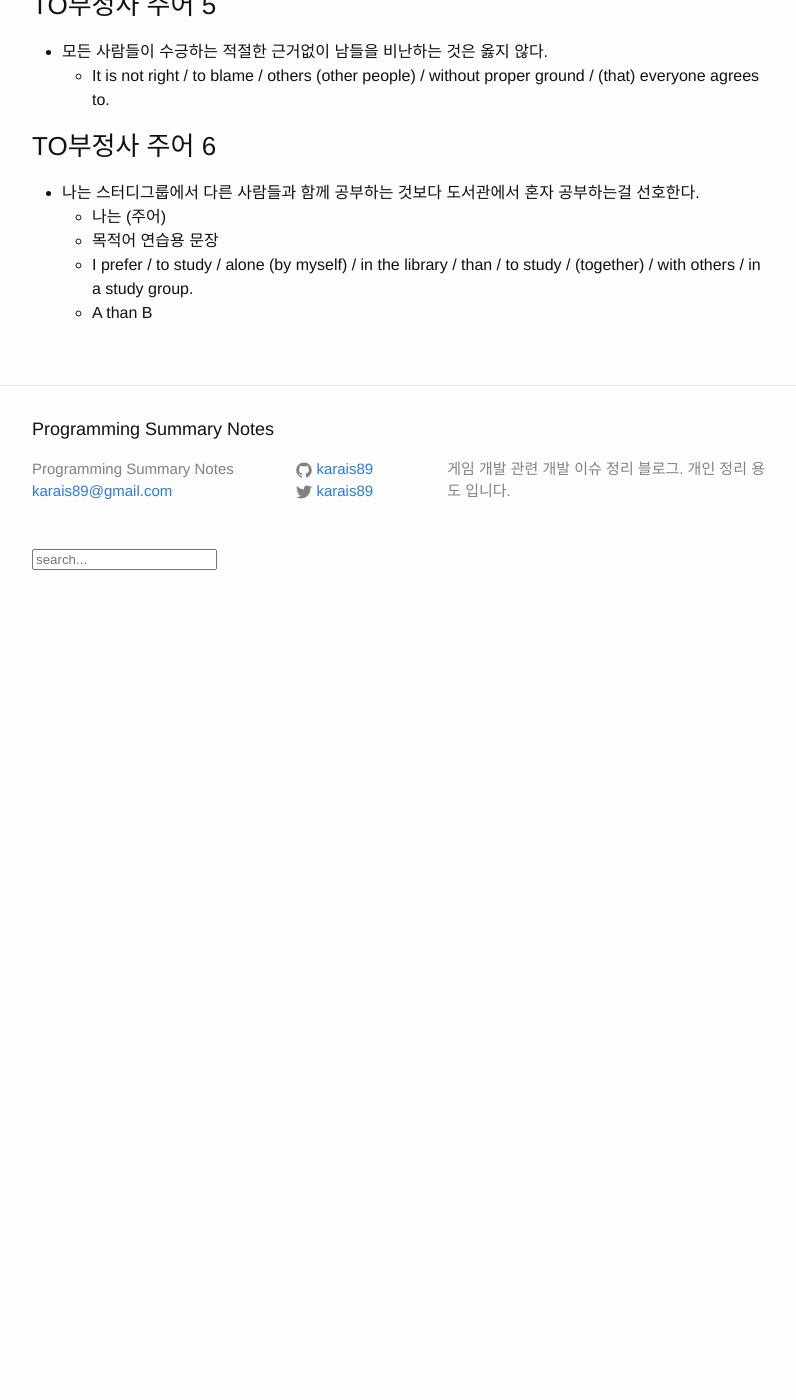
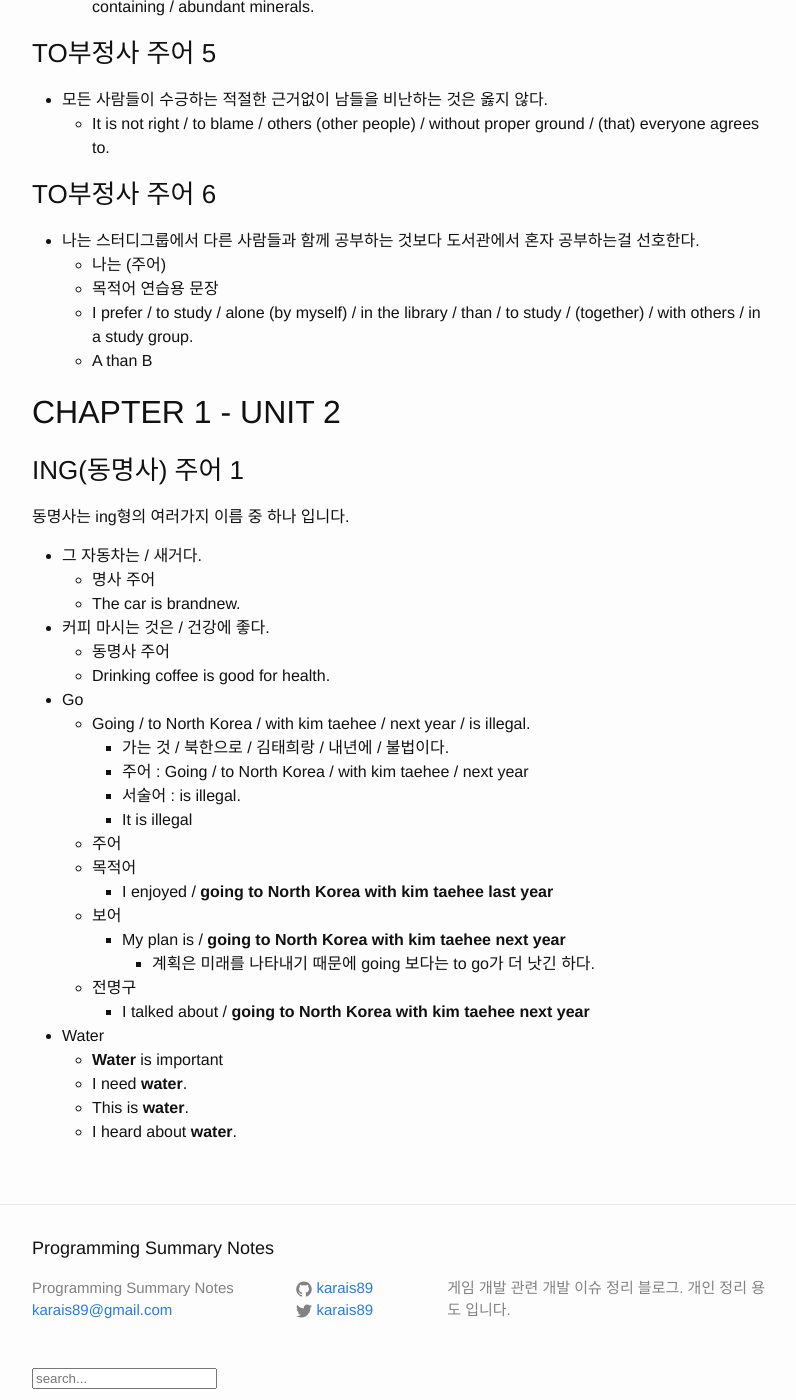
Before and after one commit to karais89/karais89.github.io_back, a Jekyll site: the page built from _posts/2019-01-12-hanmadiro-part-1.markdown, in a window 1280 px wide and 1400 px high, scrolled down 4841 px. Shown: the whole window, without its empty margins (238-1034 px from the left). Built offline with Jekyll 4.4.1, drawn with Linux system fonts in a browser that asks for light colours; comment, search, counter and statistics services are not loaded; before the commit the page ends 5471 px from its top, so only the background shows below that; some of the changed text lies outside the part shown.

Commit message:
ING(동명사) 주어 1

```diff
--- a/_posts/2019-01-12-hanmadiro-part-1.markdown
+++ b/_posts/2019-01-12-hanmadiro-part-1.markdown
@@ -198,3 +198,36 @@
     - 목적어 연습용 문장
     - I prefer / to study / alone (by myself) / in the library / than / to study / (together) / with others / in a study group.
     - A than B
+
+## CHAPTER 1 - UNIT 2
+
+### ING(동명사) 주어 1
+
+동명사는 ing형의 여러가지 이름 중 하나 입니다.
+
+- 그 자동차는 / 새거다.
+    - 명사 주어
+    - The car is brandnew.
+- 커피 마시는 것은 / 건강에 좋다.
+    - 동명사 주어
+    - Drinking coffee is good for health.
+
+- Go
+    - Going / to North Korea / with kim taehee / next year / is illegal.
+        - 가는 것 / 북한으로 / 김태희랑 / 내년에 / 불법이다.
+        - 주어 : Going / to North Korea / with kim taehee / next year
+        - 서술어 : is illegal.
+        - It is illegal
+    - 주어
+    - 목적어
+        - I enjoyed / **going to North Korea with kim taehee last year**
+    - 보어
+        - My plan is / **going to North Korea with kim taehee next year**
+            - 계획은 미래를 나타내기 때문에 going 보다는 to go가 더 낫긴 하다.
+    - 전명구
+        - I talked about / **going to North Korea with kim taehee next year**
+- Water
+    - **Water** is important
+    - I need **water**.
+    - This is **water**.
+    - I heard about **water**.
```
